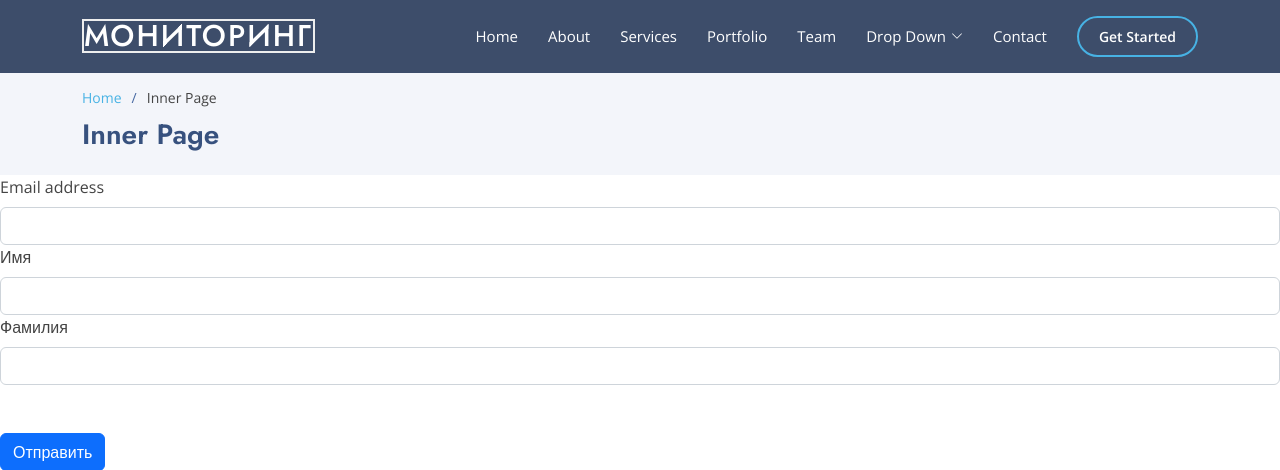
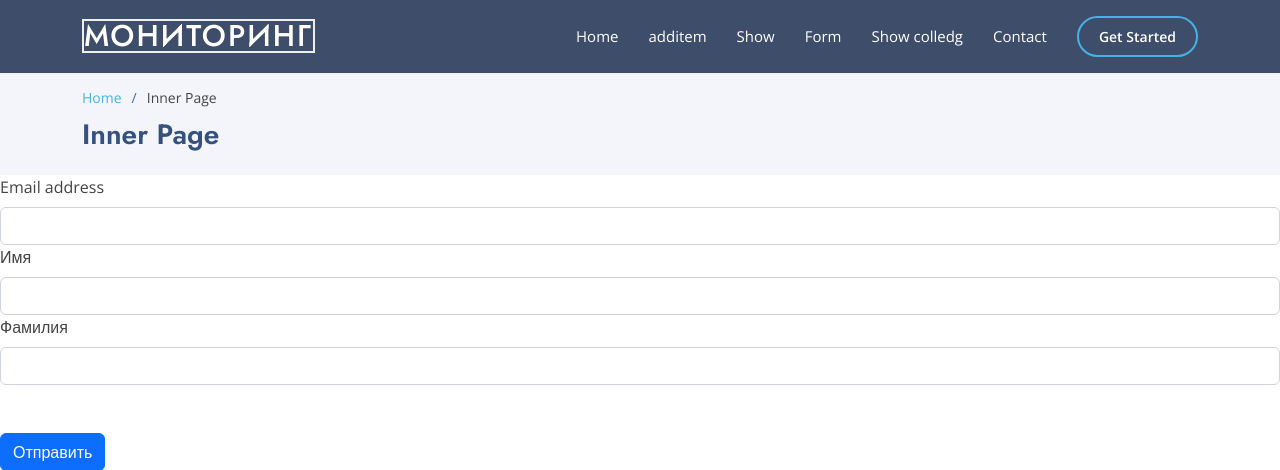
Before and after one commit to korsh624/navigatorprof, a Flask app: page /form in a window 1280 px wide. Shown: the top 470 px of the page. Run offline with Flask 3, Linux system fonts and the light colour scheme; some libraries are stand-ins or nearby versions.

Commit message:
worck form and list

```diff
--- a/app.py
+++ b/app.py
@@ -42,6 +42,25 @@ def addcolledg():
     colledg.query('''INSERT INTO Colldgs(title, full_name, addres, tel, email, link_to_pict) VALUES (?, ?, ?, ?, ?, ?)''', testinfo)
     return render_template('read_form.html')
 
+@app.route("/formcolledg", methods=['POST'])
+def formcolledg():
+    colledg = DatabaseManager("colledg3.db")
+    colledgs=request.form
+    title=colledgs['title']
+    full_name = colledgs['full_name']
+    addres = colledgs['addres']
+    tel = colledgs['tel']
+    email = colledgs['userEmail']
+    link_to_pict = colledgs['link_to_pict']
+    info=(title,full_name,addres,tel,email,link_to_pict)
+    colledg.query(
+        '''INSERT INTO Colldgs(title, full_name, addres, tel, email, link_to_pict) VALUES (?, ?, ?, ?, ?, ?)''', info)
+    return render_template('read_form.html')
+
+@app.route("/additem")
+def additem():
+    return render_template('additem.html')
+
 
 
 @app.route("/show")
@@ -55,5 +74,19 @@ def show():
     return render_template('show.html', listuser=listuser)
 
 
+
+@app.route("/showcolledg")
+def showcolledg():
+    try:
+        colledg = DatabaseManager('colledg3.db')
+        listuser=colledg.fetchall("""SELECT * FROM Colldgs""")
+        print(listuser)
+    except:
+        listuser=[('В базе','нет','пользователей')]
+    return render_template('showcolledg.html', listuser=listuser)
+
+
+
+
 if __name__=="__main__":
     app.run(debug=True)
--- a/templates/index.html
+++ b/templates/index.html
@@ -43,28 +43,11 @@
 
       <nav id="navbar" class="navbar">
         <ul>
-          <li><a class="nav-link scrollto " href="#hero">Home</a></li>
-          <li><a class="nav-link scrollto" href="#about">About</a></li>
-          <li><a class="nav-link scrollto" href="#services">Services</a></li>
-          <li><a class="nav-link   scrollto" href="#portfolio">Portfolio</a></li>
-          <li><a class="nav-link scrollto" href="#team">Team</a></li>
-          <li class="dropdown"><a href="#"><span>Drop Down</span> <i class="bi bi-chevron-down"></i></a>
-            <ul>
-              <li><a href="#">Drop Down 1</a></li>
-              <li class="dropdown"><a href="#"><span>Deep Drop Down</span> <i class="bi bi-chevron-right"></i></a>
-                <ul>
-                  <li><a href="#">Deep Drop Down 1</a></li>
-                  <li><a href="#">Deep Drop Down 2</a></li>
-                  <li><a href="#">Deep Drop Down 3</a></li>
-                  <li><a href="#">Deep Drop Down 4</a></li>
-                  <li><a href="#">Deep Drop Down 5</a></li>
-                </ul>
-              </li>
-              <li><a href="#">Drop Down 2</a></li>
-              <li><a href="#">Drop Down 3</a></li>
-              <li><a href="#">Drop Down 4</a></li>
-            </ul>
-          </li>
+          <li><a class="nav-link scrollto " href="/">Home</a></li>
+          <li><a class="nav-link scrollto" href="/additem">additem</a></li>
+          <li><a class="nav-link scrollto" href="/show">Show</a></li>
+          <li><a class="nav-link   scrollto" href="/form">Form</a></li>
+          <li><a class="nav-link scrollto" href="/showcolledg">Show colledg</a></li>
           <li><a class="nav-link scrollto" href="#contact">Contact</a></li>
           <li><a class="getstarted scrollto" href="#about">Get Started</a></li>
         </ul>
```
Also changed, not shown: templates/additem.html (added, +29 -0 lines), templates/showcolledg.html (added, +16 -0 lines), colledg3.db.
